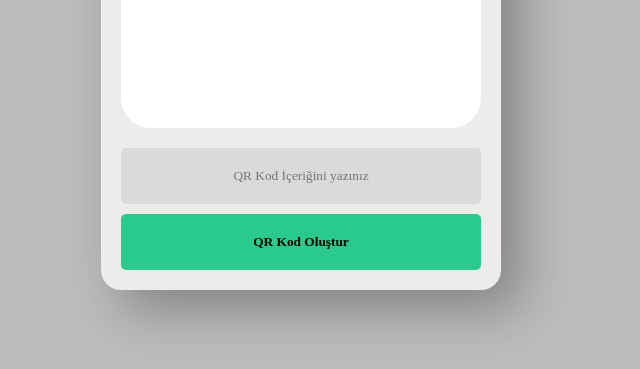
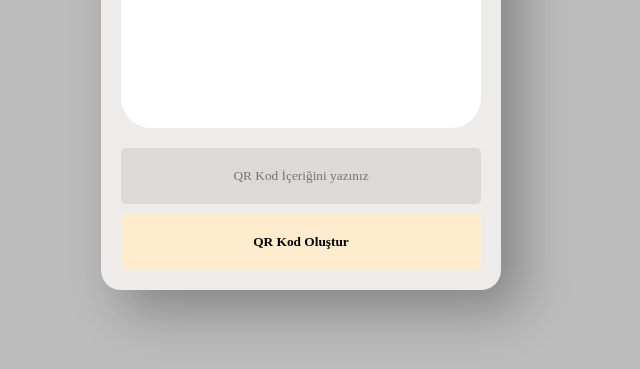
Before and after one commit to muslumhanerol/qr_code_creator, a plain HTML site: page index.html in a window 1280 px wide. Shown: the part 375-744 px from the top of the page, without its empty margins (339-979 px from the left). Drawn offline with Linux system fonts and the light colour scheme.

Commit message:
Update style.css

```diff
--- a/style.css
+++ b/style.css
@@ -49,7 +49,7 @@ body{
     text-align: center;
 }
 .form button{
-    background-color: #2aca8e;
+    background-color:blanchedalmond;
     width: 100%;
     border: none;
     content: #fff;
@@ -60,5 +60,5 @@ body{
     font-weight: bold;
 }
 .form button:hover{
-    width:200px ;
+    background-color: #2aca8e;
 }
```
